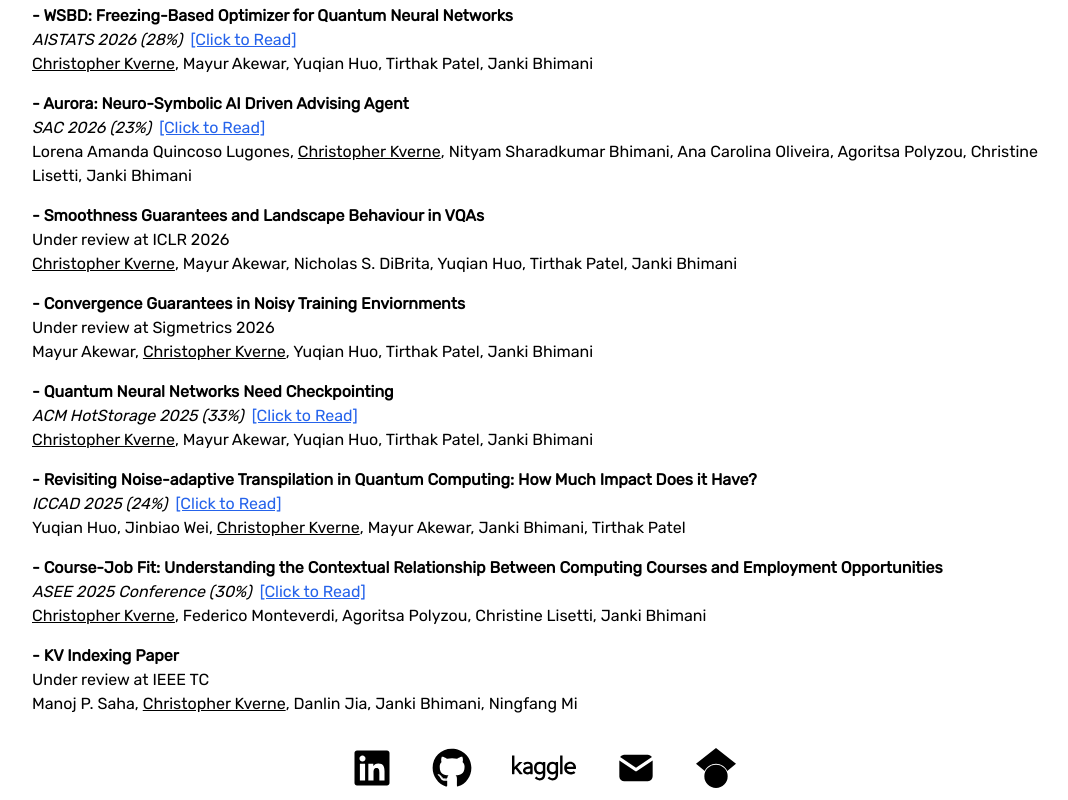
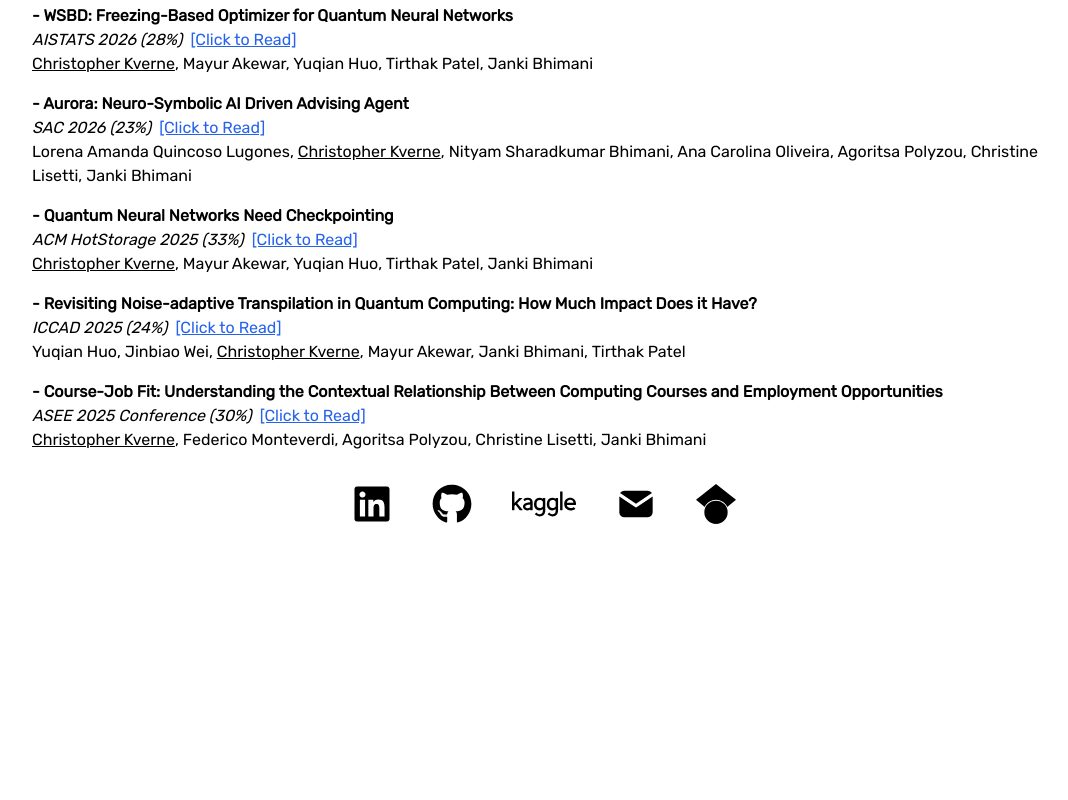
Before and after one commit to chriskverne/Portfolio-website, a Next.js app: page / in a window 1280 px wide. Shown: the part 1556-2356 px from the top of the page, without its empty margins (96-1164 px from the left). After the commit the page ends 2092 px from the top, so only its background shows below. Built offline with nearby package versions, Linux system fonts and the light colour scheme.

Commit message:
updated paper list to only show accepted work

```diff
--- a/constants/constants.js
+++ b/constants/constants.js
@@ -261,7 +261,7 @@ const second_order_first_order = {
   workingOn: false
 }
 
-export const papers = [qnn_freezing_pap, llm_advisor_paper, qnn_L_smoothness, qnn_noise_pap, qnn_cp_pap, quantum_transpilation, course_job_pap, kv_pap]
+export const papers = [qnn_freezing_pap, llm_advisor_paper, qnn_cp_pap, quantum_transpilation, course_job_pap]
 
 // Projects:,
 // export const project4 = {
```
